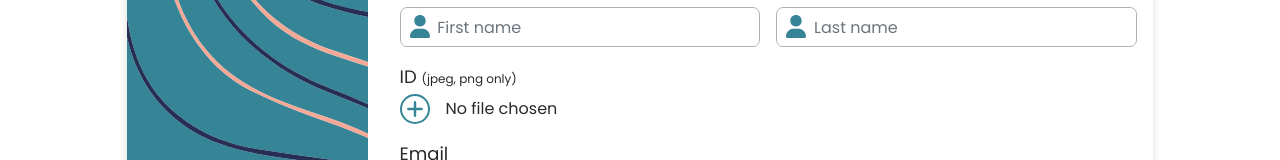
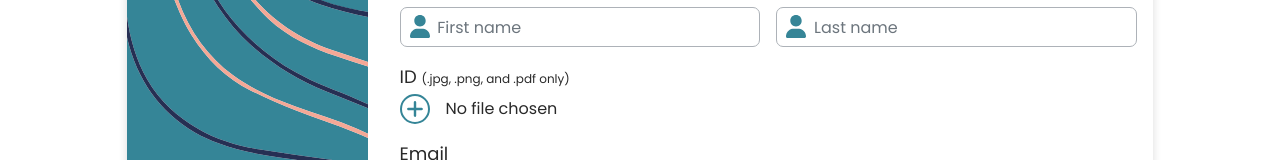
Before and after one commit to MathieuParadis/helping-hand, a React (Create React App) app: page /signup in a window 1280 px wide. Shown: the part 343-503 px from the top of the page. Built offline with nearby package versions, Linux system fonts and the light colour scheme; what pigeon-maps would draw is missing.

Commit message:
Edited signup page and editProfileModal

```diff
--- a/src/components/EditProfileModal.jsx
+++ b/src/components/EditProfileModal.jsx
@@ -78,7 +78,7 @@ const EditProfileModal = ({userData}) => {
                   <img src={profile_icon} alt="profile_icon" className="profile-icon" />
                 </div>
                 <div className="file-input my-3">
-                  <label htmlFor="ID" className="mb-1">ID&nbsp;<small className="caption">(jpeg, png only)</small></label>
+                  <label htmlFor="ID" className="mb-1">ID&nbsp;<small className="caption">(.jpg, .png, and .pdf only)</small></label>
                   <div className="d-flex align-items-center">
                     <img src={plus_icon} alt="plus_icon" className="plus-icon pointer" onClick={handleClick} />
                     <p className="m-0 ps-3" id="labelHiddenFileInput">{getFileName(id)}</p>
--- a/src/pages/Auth/Signup.jsx
+++ b/src/pages/Auth/Signup.jsx
@@ -67,7 +67,7 @@ const Signup = () => {
                   </div>
                 </div>
                 <div className="file-input mb-3">
-                  <label htmlFor="ID" className="mb-1">ID&nbsp;<small className="caption">(jpeg, png only)</small></label>
+                  <label htmlFor="ID" className="mb-1">ID&nbsp;<small className="caption">(.jpg, .png, and .pdf only)</small></label>
                   <div className="d-flex align-items-center">
                     <img src={plus_icon} alt="plus_icon" className="plus-icon pointer" onClick={handleClick} />
                     <p className="m-0 ps-3" id="labelHiddenFileInput">No file chosen</p>
```
